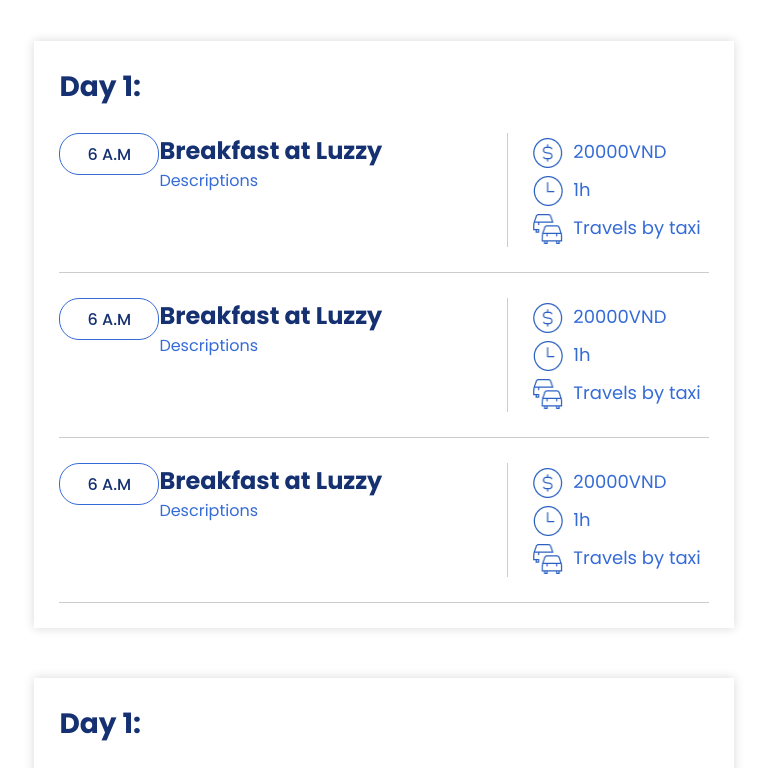
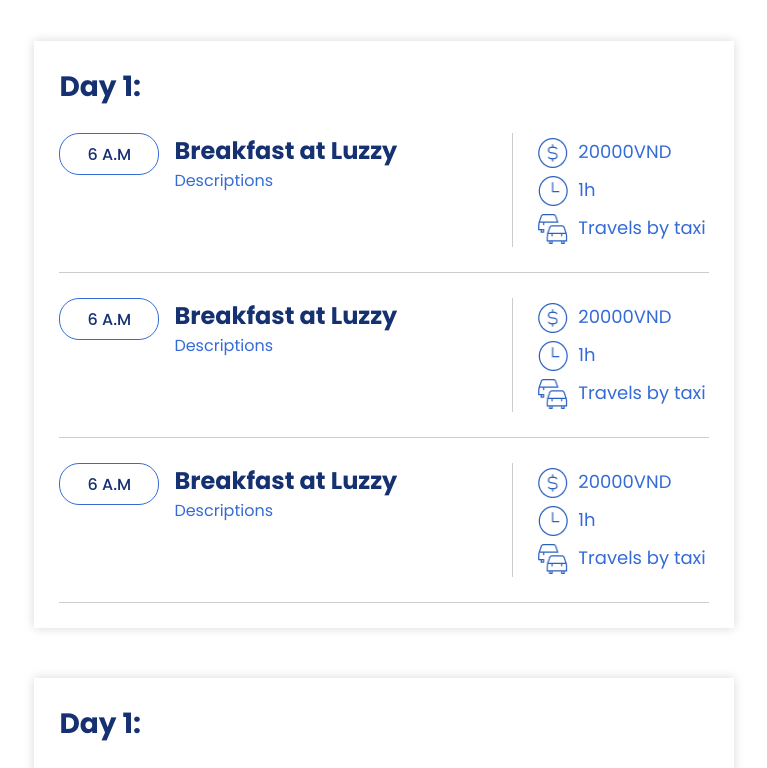
Before and after one commit to 21011132-NguyenThiHongHanh/AdventurePlan, a React (Vite) app: page /tripplan in a window 1280 px wide. Shown: the part 780-1548 px from the top of the page, without its empty margins (460-1227 px from the left). Built offline with nearby package versions, Linux system fonts and the light colour scheme; no server answers.

Commit message:
fix UI tripplan

```diff
--- a/src/pages/TripPlan/TripPlan.css
+++ b/src/pages/TripPlan/TripPlan.css
@@ -185,7 +185,7 @@
 
                     .title{
                         display: flex;
-                        padding-right: 125px;
+                        padding-right: 115px;
                         border-right: 1px solid #ccc;
 
                         .time{
@@ -196,6 +196,7 @@
                             line-height: 42px;
                             text-align: center;
                             font-weight: 500;
+                            margin-right: 15px;
                         }
 
                         .active{
```
